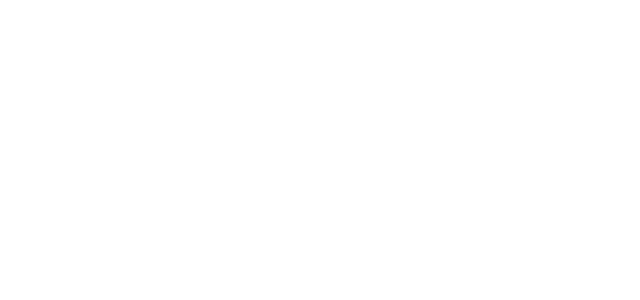
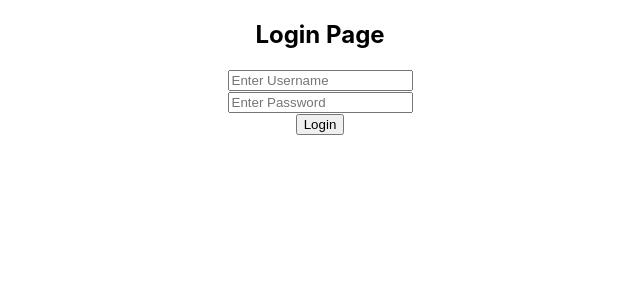
Before and after one commit to gsunil1996/unit5-coding-1, a React (Create React App) app: page / in a window 1280 px wide. Shown: the top 300 px of the page, without its empty margins (320-960 px from the left). Built offline with nearby package versions, Linux system fonts and the light colour scheme.

Commit message:
third commit

```diff
--- /dev/null
+++ b/src/Components/Cart.jsx
@@ -0,0 +1,11 @@
+import React from 'react'
+
+function Cart() {
+    return (
+        <div>
+            <h1>This is Cart page</h1>
+        </div>
+    )
+}
+
+export default Cart
--- a/src/Components/Login.jsx
+++ b/src/Components/Login.jsx
@@ -1,9 +1,48 @@
-import React from 'react'
+import React from 'react';
+import { useState } from 'react';
+import styles from "./Login.module.css";
+import Cart from './Cart';
 
 function Login() {
+    const initState = {
+        username: "",
+        password:""
+     }
+
+    const [text, setText] = useState(initState);
+    const [isAuth, setIsAuth] = useState(false);
+
+    const handleChange = (e) => {
+        const { name, value } = e.target;
+        setText({
+            ...text,
+            [name]: value
+        })
+    }
+
+    const handleClick = () => {
+        const { username, password } = text;
+        if (username == "admin" && password == "admin") {
+            setIsAuth(true);
+        } else {
+            alert("incorrect details entered");
+        }
+    }
+
+    if (isAuth) {
+        return <Cart />
+    }
+
     return (
         <div>
-
+            <h2>Login Page</h2>
+            <div>
+                <input type="text" placeholder="Enter Username" name="username" onChange={handleChange}/>
+                <br />
+                <input type="password" placeholder="Enter Password" name="password" onChange={handleChange} />
+                <br />
+                <button onClick={handleClick}>Login</button>
+            </div>
         </div>
     )
 }
```
Also changed, not shown: src/Components/Login.module.css (added).
